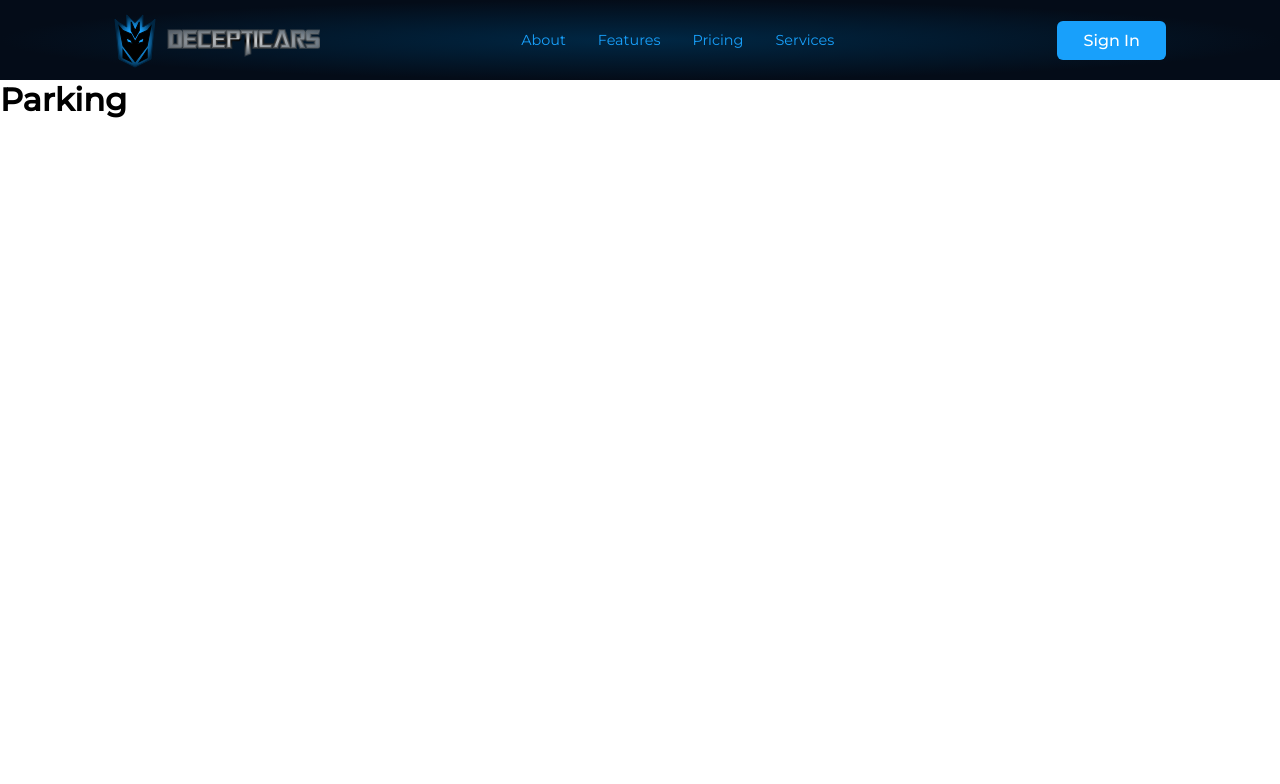
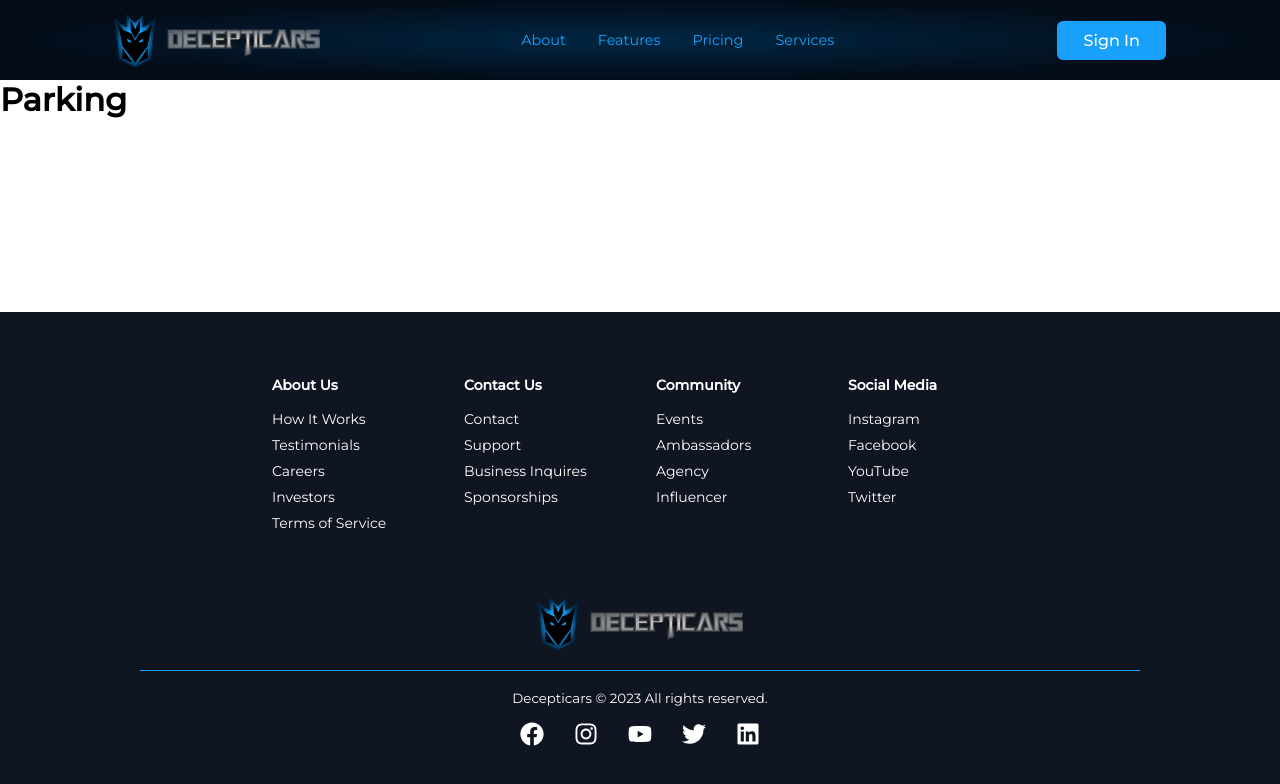
Before and after one commit to johnnylozano/smart-parking, a React (Create React App) app: page /parking in a window 1280 px wide. Shown: the top 784 px of the page. Built offline with nearby package versions, Linux system fonts and the light colour scheme.

Commit message:
feat: Created and Styled Footer
Created and styled footer, fixed footer position, adjusted colors and styling

```diff
--- a/src/App.css
+++ b/src/App.css
@@ -10,3 +10,12 @@
   padding: 0;
   font-family: "Montserrat", sans-serif;
 }
+
+body,
+#root,
+.App {
+  min-height: 100vh;
+  min-height: 100vh;
+  display: flex;
+  flex-direction: column;
+}
--- a/src/App.js
+++ b/src/App.js
@@ -12,6 +12,7 @@
 import { Parking } from "src/pages/parking";
 import Navbar from "./components/Navbar";
 import { SignIn } from "./pages/signin";
+import Footer from "./components/Footer";
 
 function App() {
   const Root = () => {
@@ -24,6 +25,7 @@
         <div>
           <Outlet />
         </div>
+        <Footer />
       </>
     );
   };
--- /dev/null
+++ b/src/components/Footer/index.js
@@ -0,0 +1,99 @@
+import React from "react";
+import {
+  FooterContainer,
+  FooterWrap,
+  FooterSeparator,
+  FooterLinksContainer,
+  FooterLinksWrapper,
+  FooterLinkItems,
+  FooterLinkTitle,
+  FooterLink,
+  SocialMedia,
+  SocialMediaWrap,
+  SocialLogo,
+  WebsiteRights,
+  SocialIcons,
+  SocialIconLink,
+} from "./style";
+import logo from "src/assets/logo/Logo.svg";
+import {
+  FaFacebook,
+  FaInstagram,
+  FaLinkedin,
+  FaTwitter,
+  FaYoutube,
+} from "react-icons/fa";
+
+const Footer = () => {
+  return (
+    <FooterContainer>
+      <FooterWrap>
+        <FooterLinksContainer>
+          <FooterLinksWrapper>
+            <FooterLinkItems>
+              <FooterLinkTitle>About Us</FooterLinkTitle>
+              <FooterLink to="/">How It Works</FooterLink>
+              <FooterLink to="/">Testimonials</FooterLink>
+              <FooterLink to="/">Careers</FooterLink>
+              <FooterLink to="/">Investors</FooterLink>
+              <FooterLink to="/">Terms of Service</FooterLink>
+            </FooterLinkItems>
+            <FooterLinkItems>
+              <FooterLinkTitle>Contact Us</FooterLinkTitle>
+              <FooterLink to="/">Contact</FooterLink>
+              <FooterLink to="/">Support</FooterLink>
+              <FooterLink to="/">Business Inquires</FooterLink>
+              <FooterLink to="/">Sponsorships</FooterLink>
+            </FooterLinkItems>
+          </FooterLinksWrapper>
+          <FooterLinksWrapper>
+            <FooterLinkItems>
+              <FooterLinkTitle>Community</FooterLinkTitle>
+              <FooterLink to="/">Events</FooterLink>
+              <FooterLink to="/">Ambassadors</FooterLink>
+              <FooterLink to="/">Agency</FooterLink>
+              <FooterLink to="/">Influencer</FooterLink>
+            </FooterLinkItems>
+            <FooterLinkItems>
+              <FooterLinkTitle>Social Media</FooterLinkTitle>
+              <FooterLink to="/">Instagram</FooterLink>
+              <FooterLink to="/">Facebook</FooterLink>
+              <FooterLink to="/">YouTube</FooterLink>
+              <FooterLink to="/">Twitter</FooterLink>
+            </FooterLinkItems>
+          </FooterLinksWrapper>
+        </FooterLinksContainer>
+        <SocialMedia>
+          <SocialMediaWrap>
+            <SocialLogo to="/">
+              <img src={logo} />
+            </SocialLogo>
+            <FooterSeparator></FooterSeparator>
+            <WebsiteRights>
+              Decepticars &#169; {new Date().getFullYear()} All rights reserved.
+            </WebsiteRights>
+            <SocialIcons>
+              <SocialIconLink to="/">
+                <FaFacebook />
+              </SocialIconLink>
+              <SocialIconLink to="/">
+                <FaInstagram />
+              </SocialIconLink>
+              <SocialIconLink to="/">
+                <FaYoutube />
+              </SocialIconLink>
+              <SocialIconLink to="/">
+                <FaTwitter />
+              </SocialIconLink>
+              <SocialIconLink to="/">
+                <FaLinkedin />
+              </SocialIconLink>
+            </SocialIcons>
+          </SocialMediaWrap>
+        </SocialMedia>
+      </FooterWrap>
+    </FooterContainer>
+  );
+};
+
+export default Footer;
--- /dev/null
+++ b/src/components/Footer/style.js
@@ -0,0 +1,127 @@
+import styled from "styled-components";
+import { Link } from "react-router-dom";
+
+export const FooterContainer = styled.footer`
+  background-color: #101522;
+  margin-top: auto;
+`;
+
+export const FooterWrap = styled.div`
+  padding: 48px 24px;
+  display: flex;
+  flex-direction: column;
+  justify-content: center;
+  align-items: center;
+  max-width: 1100px;
+  margin: 0 auto;
+`;
+
+export const FooterSeparator = styled.span`
+  display: block;
+  height: 1px;
+  background-color: var(--clr-accent-blue);
+  margin-top: 3px;
+  margin-bottom: 1.2rem;
+  width: 100%;
+`;
+
+export const FooterLinksContainer = styled.div`
+  display: flex;
+  justify-content: center;
+
+  @media (max-width: 820px) {
+    padding-top: 32px;
+  }
+`;
+
+export const FooterLinksWrapper = styled.div`
+  display: flex;
+
+  @media (max-width: 820px) {
+    flex-direction: column;
+  }
+`;
+
+export const FooterLinkItems = styled.div`
+  display: flex;
+  flex-direction: column;
+  align-items: flex-start;
+  margin: 16px;
+  text-align: left;
+  width: 160px;
+  box-sizing: border-box;
+  color: #fff;
+
+  @media (max-width: 420px) {
+    margin: 0;
+    padding: 10px;
+    width: 100%;
+  }
+`;
+
+export const FooterLinkTitle = styled.h1`
+  font-size: 14px;
+  margin-bottom: 16px;
+`;
+
+export const FooterLink = styled(Link)`
+  color: #fff;
+  text-decoration: none;
+  margin-bottom: 0.5rem;
+  font-size: 14px;
+
+  &:hover {
+    color: var(--clr-accent-blue);
+    transition: 0.2s ease-out;
+  }
+`;
+
+export const SocialMedia = styled.section`
+  max-width: 1000px;
+  width: 100%;
+`;
+
+export const SocialMediaWrap = styled.div`
+  display: flex;
+  flex-direction: column;
+  justify-content: space-between;
+  align-items: center;
+  max-width: 1100px;
+  margin: 40px auto 0 auto;
+`;
+
+export const SocialLogo = styled(Link)`
+  color: #fff;
+  justify-self: start;
+  cursor: pointer;
+  text-decoration: none;
+  font-size: 1.5rem;
+  display: flex;
+  align-items: center;
+  margin-bottom: 16px;
+  font-weight: bold;
+`;
+
+export const WebsiteRights = styled.small`
+  color: #fff;
+  margin-bottom: 16px;
+`;
+
+export const SocialIcons = styled.div`
+  display: flex;
+  justify-content: space-between;
+  align-items: center;
+  width: 240px;
+`;
+
+export const SocialIconLink = styled(Link)`
+  color: #fff;
+  font-size: 24px;
+  transition: all 0.2s ease;
+
+  &:hover {
+    color: var(--clr-accent-blue);
+    transform: scale(1.05);
+    transition: all 0.2s ease;
+  }
+`;
--- a/src/components/Navbar/index.js
+++ b/src/components/Navbar/index.js
@@ -46,7 +46,7 @@
             </SidebarLink>
           </SidebarMenu>
           <SideBtnWrap>
-            <SidebarRoute to="/">Sign In</SidebarRoute>
+            <SidebarRoute to="/signin">Sign In</SidebarRoute>
           </SideBtnWrap>
         </SidebarWrapper>
       </SidebarContainer>
--- a/src/pages/home/Feature/style.js
+++ b/src/pages/home/Feature/style.js
@@ -33,7 +33,7 @@
 `;
 
 export const FeaturesCard = styled.div`
-  background: #fff;
+  background: #f5f5f5;
   display: flex;
   flex-direction: column;
   align-items: center;
@@ -41,11 +41,11 @@
   max-height: 340px;
   padding: 30px;
   box-shadow: 0 1px 3px rgba(0, 0, 0, 0.2);
-  transition: all 0.2 ease-in-out;
+  transition: all 0.2s ease;
 
   &:hover {
     transform: scale(1.02);
-    transition: all 0.2 ease-in-out;
+    transition: all 0.2 ease;
     cursor: pointer;
   }
 `;
```
